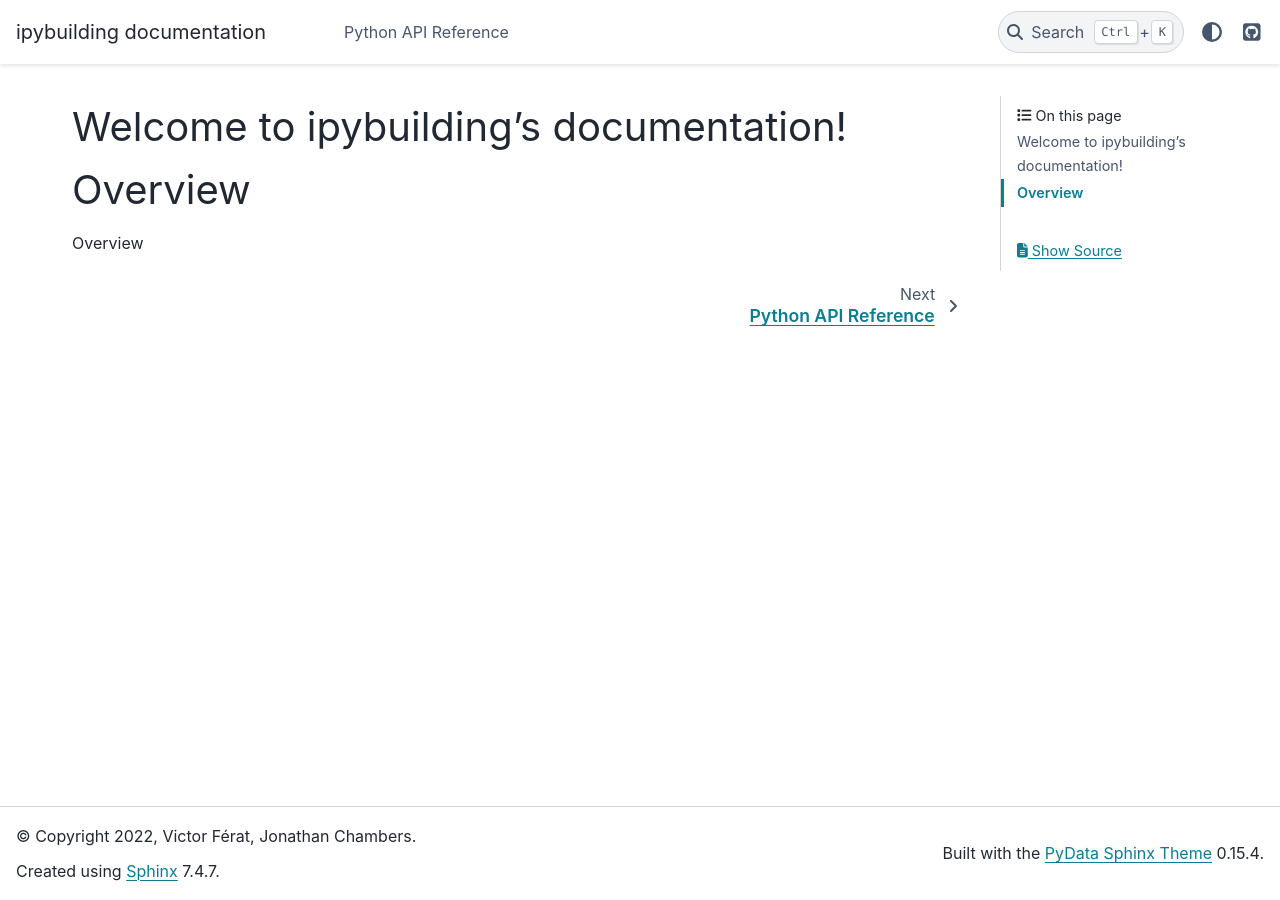
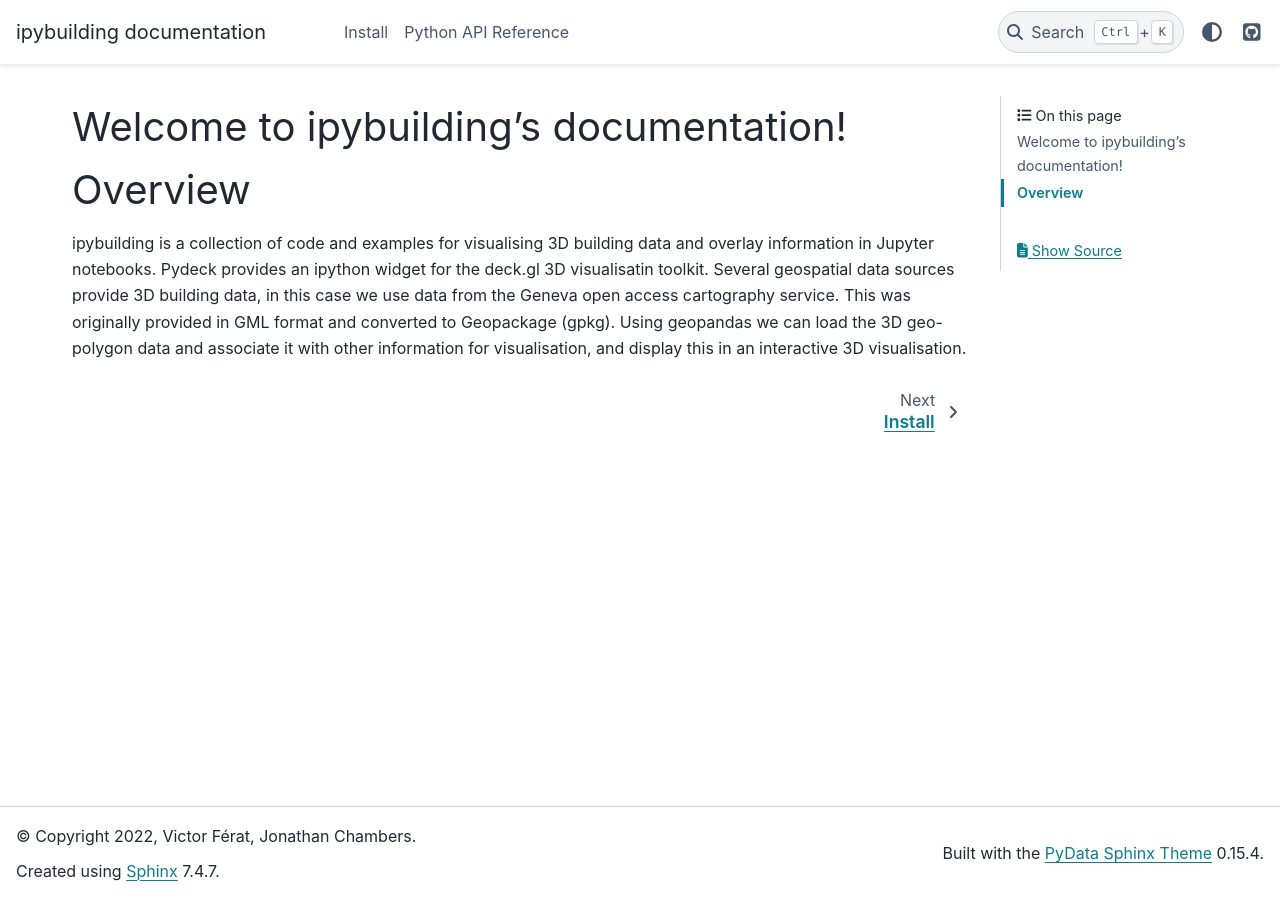
Before and after one commit to vferat/ipybuilding, a Sphinx documentation site: the page built from docs/source/index.rst, in a window 1280 px wide. Built offline with Sphinx 7.4.7 and the PyData theme 0.15.4, drawn with Linux system fonts in a browser that asks for light colours; pages that are not in the unit, such as notebooks, are missing from menus.

Commit message:
Update docs

```diff
--- a/docs/source/index.rst
+++ b/docs/source/index.rst
@@ -11,5 +11,6 @@ Welcome to ipybuilding's documentation!
 .. toctree::
    :hidden:
 
+   install.rst
    auto_tutorials/index
    API/index
--- a/docs/source/overview.rst
+++ b/docs/source/overview.rst
@@ -1,4 +1,7 @@
 Overview
 ========
 
-Overview
+ipybuilding is a collection of code and examples for visualising 3D building data and overlay information in Jupyter notebooks.
+Pydeck provides an ipython widget for the deck.gl 3D visualisatin toolkit.
+Several geospatial data sources provide 3D building data, in this case we use data from the Geneva open access cartography service. This was originally provided in GML format and converted to Geopackage (gpkg).
+Using geopandas we can load the 3D geo-polygon data and associate it with other information for visualisation, and display this in an interactive 3D visualisation.
```
Also changed, not shown: docs/source/install.rst (added, +11 -0 lines).
